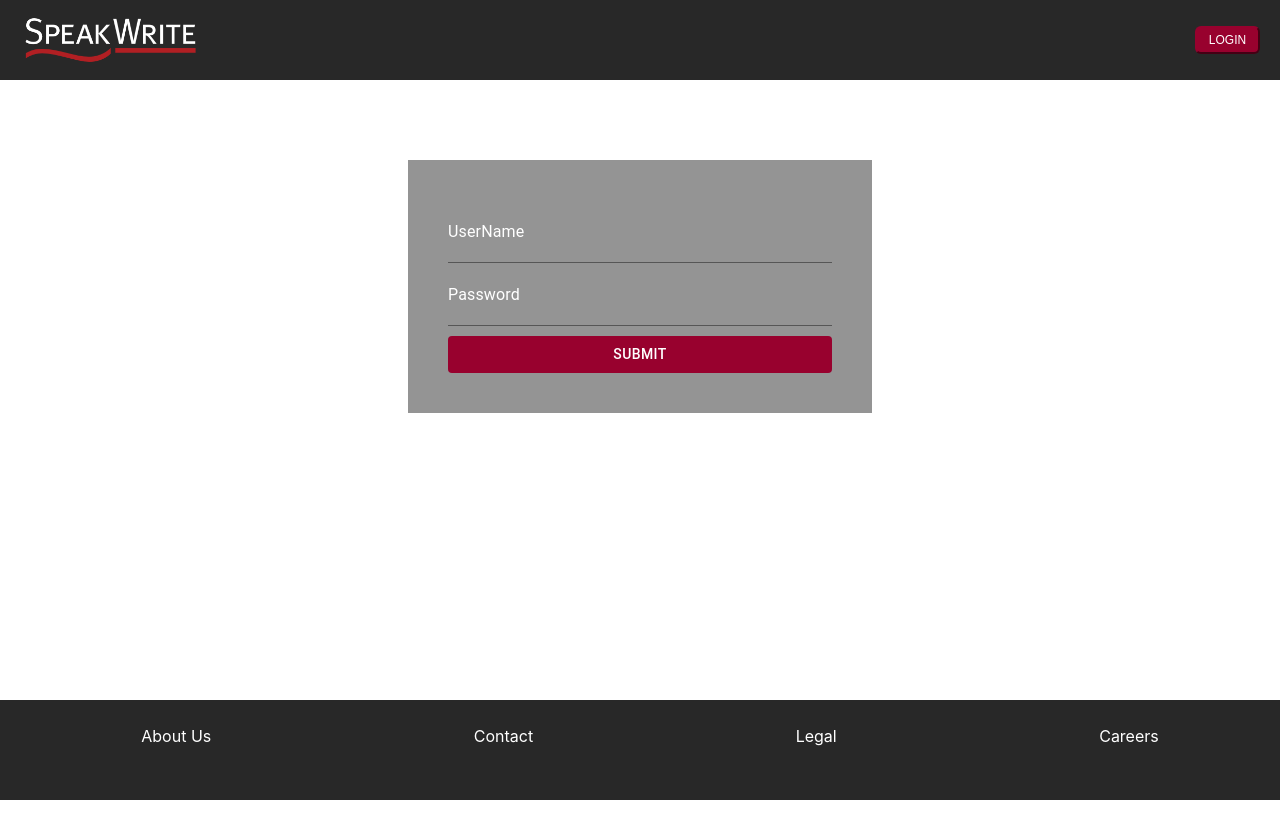
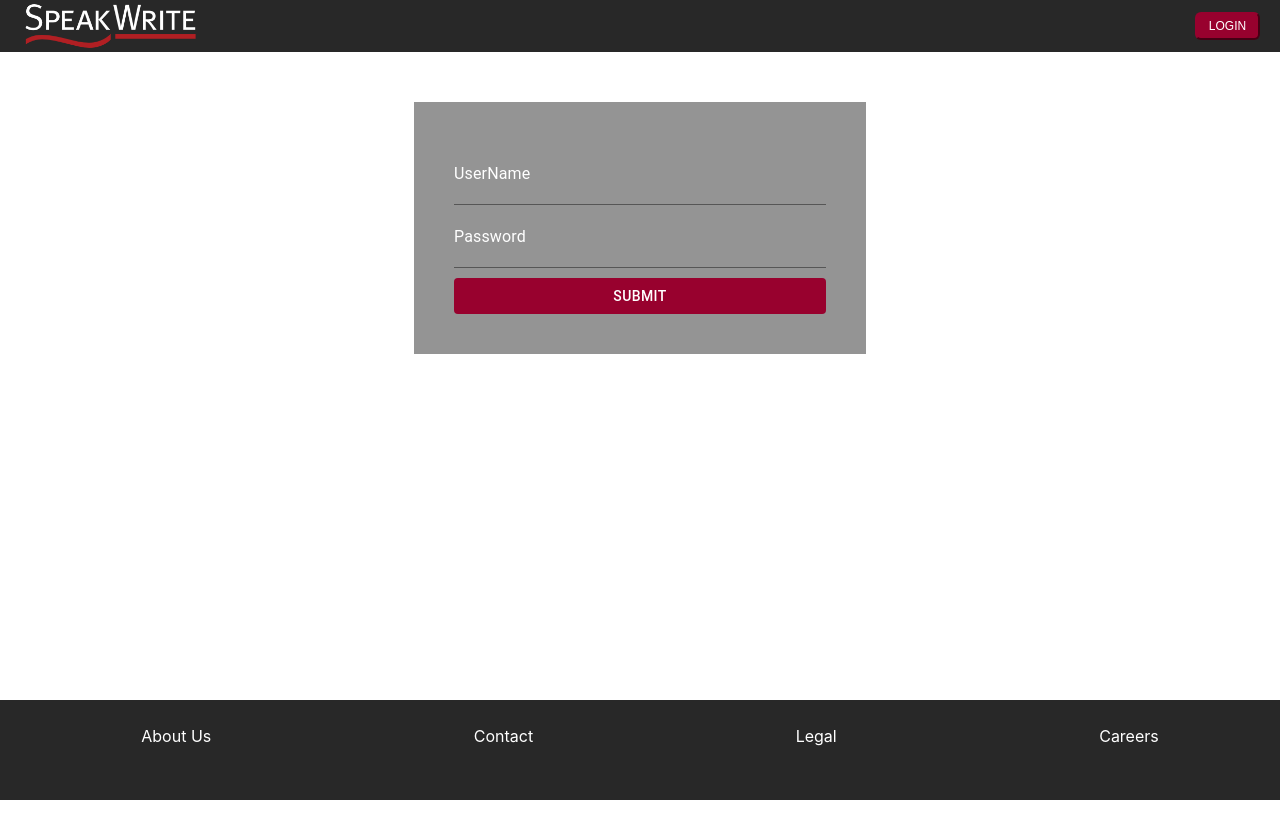
Before and after one commit to pgoulding/SW-login-homework, a React (Create React App) app: page / in a window 1280 px wide. Shown: the top 838 px of the page. Before the commit the page ends 800 px from the top, so only its background shows below. Built offline with nearby package versions, Linux system fonts and the light colour scheme.

Commit message:
Add confirm details page

```diff
--- a/src/App/App.jsx
+++ b/src/App/App.jsx
@@ -11,7 +11,6 @@ constructor() {
   super()
   this.state = {
     isLoggedIn:false,
-    userName:''
   }
 }
 
@@ -27,14 +26,16 @@ toggleLogin=(bool) => {
           toggleLogin={this.toggleLogin}
           isLoggedIn={isLoggedIn}
         />
+        <article className="main_signin-body">
           {
             !isLoggedIn &&
             <UserForm />
           }
           {
             isLoggedIn &&
-          <UserProfile />
+            <h1>You're logged in!</h1>
           }
+        </article>
         <Footer />
       </main>
     )
--- a/src/App/App.scss
+++ b/src/App/App.scss
@@ -1,4 +1,13 @@
 main {
   background-color: #fff;
-  height: 100vh;
+  min-height: 100vh;
 }
+
+.main_signin-body {
+  padding:50px 20px;
+  min-height: 100vh; /* will cover the 100% of viewport */
+  overflow: hidden;
+  display: block;
+  position: relative;
+  padding-bottom: 100px;
+}
```
Lines whose indentation alone changed are shown as unchanged.
